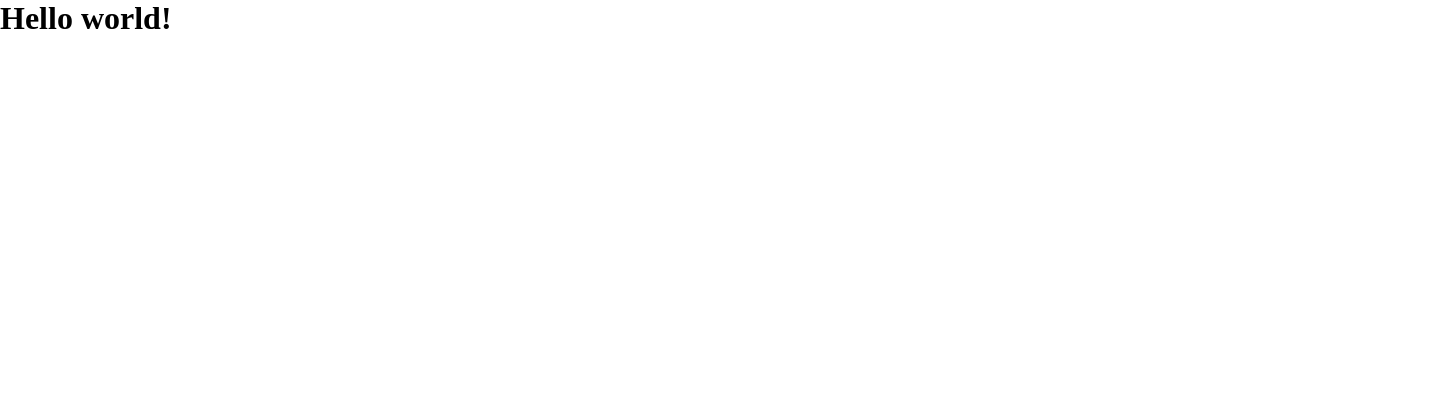
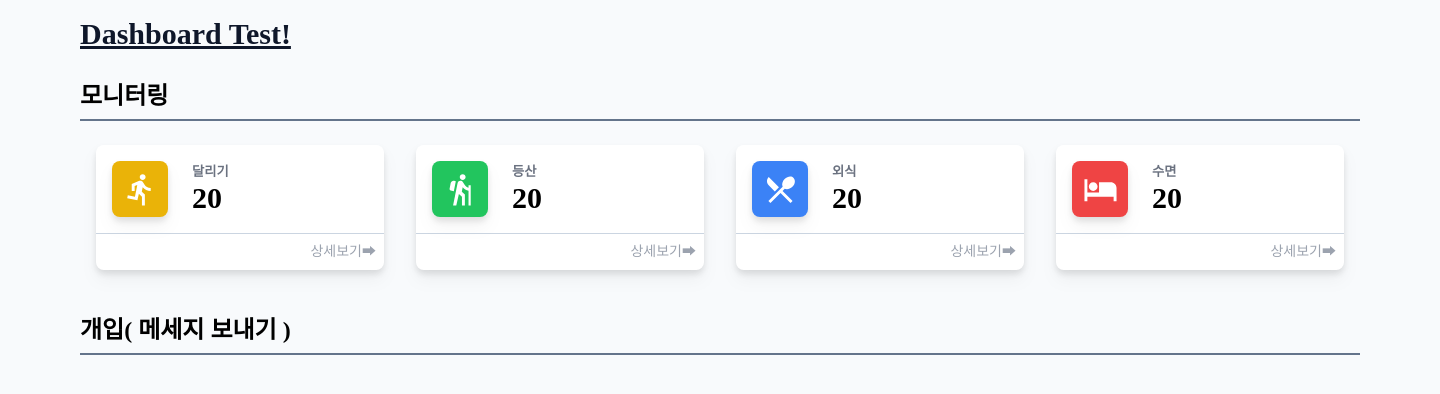
Before and after one commit to menomik1011/nextjs-ts-tailwind-dash, a Next.js app: page / in a window 1280 px wide. Shown: the top 394 px of the page, 1440 px wide, since content can reach past the window. Built offline with nearby package versions, Linux system fonts and the light colour scheme.

Commit message:
add monitoring section

```diff
--- a/src/pages/_document.tsx
+++ b/src/pages/_document.tsx
@@ -3,8 +3,13 @@ import { Html, Head, Main, NextScript } from 'next/document'
 export default function Document() {
   return (
     <Html lang="en">
-      <Head />
-      <body>
+      <Head>
+      <link
+          rel="stylesheet"
+          href="https://fonts.googleapis.com/css?family=Roboto:300,400,500,700&display=swap"
+        />
+      </Head>
+      <body className='bg-slate-50'>
         <Main />
         <NextScript />
       </body>
--- a/src/pages/index.tsx
+++ b/src/pages/index.tsx
@@ -1,9 +1,8 @@
 import Head from "next/head";
-import Image from "next/image";
-import { Inter } from "@next/font/google";
-import styles from "@/styles/Home.module.css";
-
-const inter = Inter({ subsets: ["latin"] });
+import DirectionsRunIcon from "@mui/icons-material/DirectionsRun";
+import HikingIcon from "@mui/icons-material/Hiking";
+import LocalDiningIcon from "@mui/icons-material/LocalDining";
+import HotelIcon from "@mui/icons-material/Hotel";
 
 export default function Home() {
   return (
@@ -12,14 +11,84 @@ export default function Home() {
         <title>Dashboard example</title>
         <meta name="description" content="Generated by create next app" />
         <meta name="viewport" content="width=device-width, initial-scale=1" />
-        <link
-          rel="stylesheet"
-          href="https://fonts.googleapis.com/css?family=Roboto:300,400,500,700&display=swap"
-        />
         <link rel="icon" href="/favicon.ico" />
       </Head>
-      <main className="flex">
-        <h1 className="text-3xl font-bold underline">Hello world!</h1>
+      <main className="md:container md:mx-auto">
+        <h1 className="text-3xl font-bold underline text-slate-900 py-4">
+          Dashboard Test!
+        </h1>
+        <h2 className="border-solid border-0 border-b-2 border-slate-500 py-2">
+          모니터링
+        </h2>
+        <div className="flex gap-8 pt-4 px-4 mt-2">
+          <div className="basis-1/4 bg-white drop-shadow-lg rounded-lg flex-col">
+            <div className="flex p-4">
+              <div className="mr-6 w-10 h-10 p-2 rounded-lg bg-yellow-500 text-white flex items-center justify-center drop-shadow-lg">
+                <DirectionsRunIcon fontSize="large" />
+              </div>
+              <div className="flex-col items-start">
+                <h5 className="text-gray-500">달리기</h5>
+                <h2 className="text-3xl">20</h2>
+              </div>
+            </div>
+            <div className="p-2 border-solid border-0 border-t-[1px] border-slate-300 text-right text-sm text-gray-400 ">
+              <span className="hover:text-gray-600 cursor-pointer">
+                상세보기➡
+              </span>
+            </div>
+          </div>
+          <div className="basis-1/4 bg-white drop-shadow-lg rounded-lg flex-col">
+            <div className="flex p-4">
+              <div className="mr-6 w-10 h-10 p-2 rounded-lg bg-green-500 text-white flex items-center justify-center drop-shadow-lg">
+                <HikingIcon fontSize="large" />
+              </div>
+              <div className="flex-col items-start">
+                <h5 className="text-gray-500">등산</h5>
+                <h2 className="text-3xl">20</h2>
+              </div>
+            </div>
+            <div className="p-2 border-solid border-0 border-t-[1px] border-slate-300 text-right text-sm text-gray-400 ">
+              <span className="hover:text-gray-600 cursor-pointer">
+                상세보기➡
+              </span>
+            </div>
+          </div>
+          <div className="basis-1/4 bg-white drop-shadow-lg rounded-lg flex-col">
+            <div className="flex p-4">
+              <div className="mr-6 w-10 h-10 p-2 rounded-lg bg-blue-500 text-white flex items-center justify-center drop-shadow-lg">
+                <LocalDiningIcon fontSize="large" />
+              </div>
+              <div className="flex-col items-start">
+                <h5 className="text-gray-500">외식</h5>
+                <h2 className="text-3xl">20</h2>
+              </div>
+            </div>
+            <div className="p-2 border-solid border-0 border-t-[1px] border-slate-300 text-right text-sm text-gray-400 ">
+              <span className="hover:text-gray-600 cursor-pointer">
+                상세보기➡
+              </span>
+            </div>
+          </div>
+          <div className="basis-1/4 bg-white drop-shadow-lg rounded-lg flex-col">
+            <div className="flex p-4">
+              <div className="mr-6 w-10 h-10 p-2 rounded-lg bg-red-500 text-white flex items-center justify-center drop-shadow-lg">
+                <HotelIcon fontSize="large" />
+              </div>
+              <div className="flex-col items-start">
+                <h5 className="text-gray-500">수면</h5>
+                <h2 className="text-3xl">20</h2>
+              </div>
+            </div>
+            <div className="p-2 border-solid border-0 border-t-[1px] border-slate-300 text-right text-sm text-gray-400 ">
+              <span className="hover:text-gray-600 cursor-pointer">
+                상세보기➡
+              </span>
+            </div>
+          </div>
+        </div>
+        <h2 className="border-solid border-0 border-b-2 border-slate-500 py-2 mt-8">
+          개입( 메세지 보내기 )
+        </h2>
       </main>
     </>
   );
--- a/src/styles/globals.css
+++ b/src/styles/globals.css
@@ -1,8 +1,7 @@
 @tailwind base;
 @tailwind components;
 @tailwind utilities;
-* {
-  box-sizing: border-box;
+*{
+  margin: 0;
   padding: 0;
-  margin: 0;
 }
--- a/tailwind.config.js
+++ b/tailwind.config.js
@@ -1,13 +1,23 @@
 /** @type {import('tailwindcss').Config} */
 module.exports = {
-  content: ['./src/**/*.{js,jsx,ts,tsx}'],
-  important: '#root',
+  // if using `src` directory:
+  content: ["./src/**/*.{js,jsx,ts,tsx}"],
   theme: {
     extend: {},
+    container: {
+      center: true,
+      padding: {
+        DEFAULT: '1rem',
+        sm: '2rem',
+        lg: '4rem',
+        xl: '5rem',
+        '2xl': '6rem',
+      },
+    },
   },
   corePlugins: {
     // Remove Tailwind CSS's preflight style so it can use the MUI's preflight instead (CssBaseline).
     preflight: false,
   },
   plugins: [],
-}
+};
```
Also changed, not shown: package.json (+6 -2 lines), 2 other files (tests, documents, lock files or other folders).
